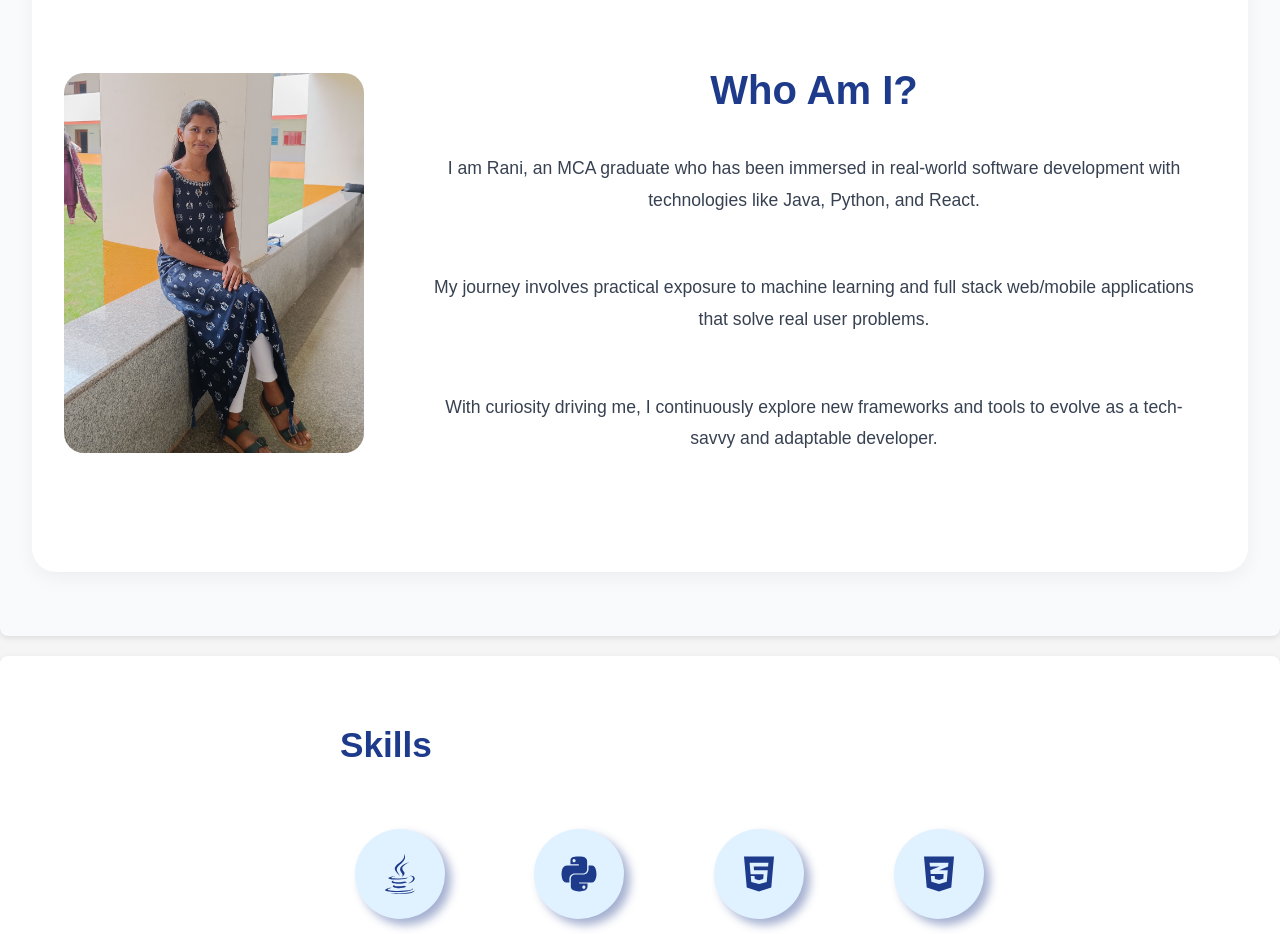
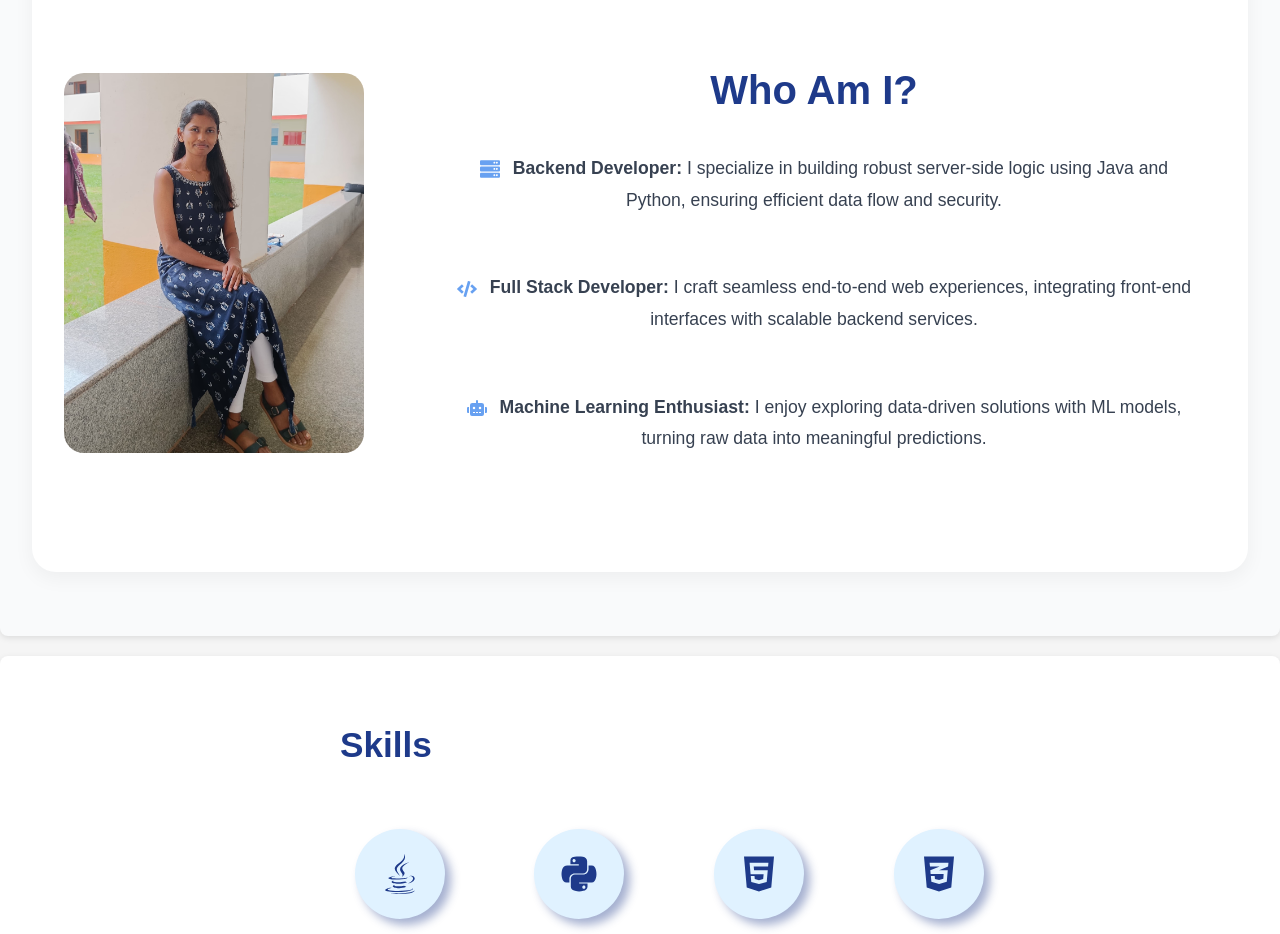
Before and after one commit to RaniAmbiger/portfolio, a React (Vite) app: page / in a window 1280 px wide. Shown: the part 820-1754 px from the top of the page. Built offline with nearby package versions, Linux system fonts and the light colour scheme.

Commit message:
made changes in about page

```diff
--- a/src/Components/About.jsx
+++ b/src/Components/About.jsx
@@ -1,5 +1,6 @@
 import React from 'react';
-import myImage from '../../public/last-day.jpg'; // Replace with your image path
+import myImage from '../../public/last-day.jpg';
+import { FaServer, FaCode, FaRobot } from 'react-icons/fa'; // Importing icons
 
 const About = () => {
   return (
@@ -12,13 +13,16 @@ const About = () => {
           <h2 className="about-title">Who Am I?</h2>
           <ul className="about-points">
             <li>
-              I am Rani, an MCA graduate who has been immersed in real-world software development with technologies like Java, Python, and React.
+              <FaServer className="about-icon" />
+              <strong> Backend Developer:</strong> I specialize in building robust server-side logic using Java and Python, ensuring efficient data flow and security.
             </li>
             <li>
-              My journey involves practical exposure to machine learning and full stack web/mobile applications that solve real user problems.
+              <FaCode className="about-icon" />
+              <strong> Full Stack Developer:</strong> I craft seamless end-to-end web experiences, integrating front-end interfaces with scalable backend services.
             </li>
             <li>
-              With curiosity driving me, I continuously explore new frameworks and tools to evolve as a tech-savvy and adaptable developer.
+              <FaRobot className="about-icon" />
+              <strong> Machine Learning Enthusiast:</strong> I enjoy exploring data-driven solutions with ML models, turning raw data into meaningful predictions.
             </li>
           </ul>
         </div>
--- a/src/global.css
+++ b/src/global.css
@@ -150,6 +150,22 @@ section h2 {
 }
 
 /* About Section */
+
+.roles-container {
+  margin-top: 3rem;
+  display: grid;
+  gap: 2rem;
+  grid-template-columns: repeat(auto-fit, minmax(250px, 1fr));
+}
+
+.role-card {
+  padding: 1.5rem;
+  background: #fff;
+  border-radius: 12px;
+  box-shadow: 0 4px 12px rgba(0, 0, 0, 0.1);
+  text-align: left;
+}
+
 .about-section {
   padding: 4rem 2rem;
   background-color: #f9fafb;
@@ -199,6 +215,7 @@ section h2 {
   color: #374151;
   font-size: 1.1rem;
   line-height: 1.8;
+
 }
 
 .about-points li {
@@ -214,6 +231,14 @@ section h2 {
   color: #ffffff;
   box-shadow: -12px 6px 20px rgba(11, 26, 73, 0.6), 6px 6px 10px rgba(11, 26, 73, 0.2);
 }
+.about-icon {
+  margin-right: 8px;
+  color: #68a1f1; /* A soft dark tone */
+  vertical-align: middle;
+  font-size: 20px;
+  padding-left: 20px;
+}
+
 
 /* Skill Section*/
 .skills-heading{
```
